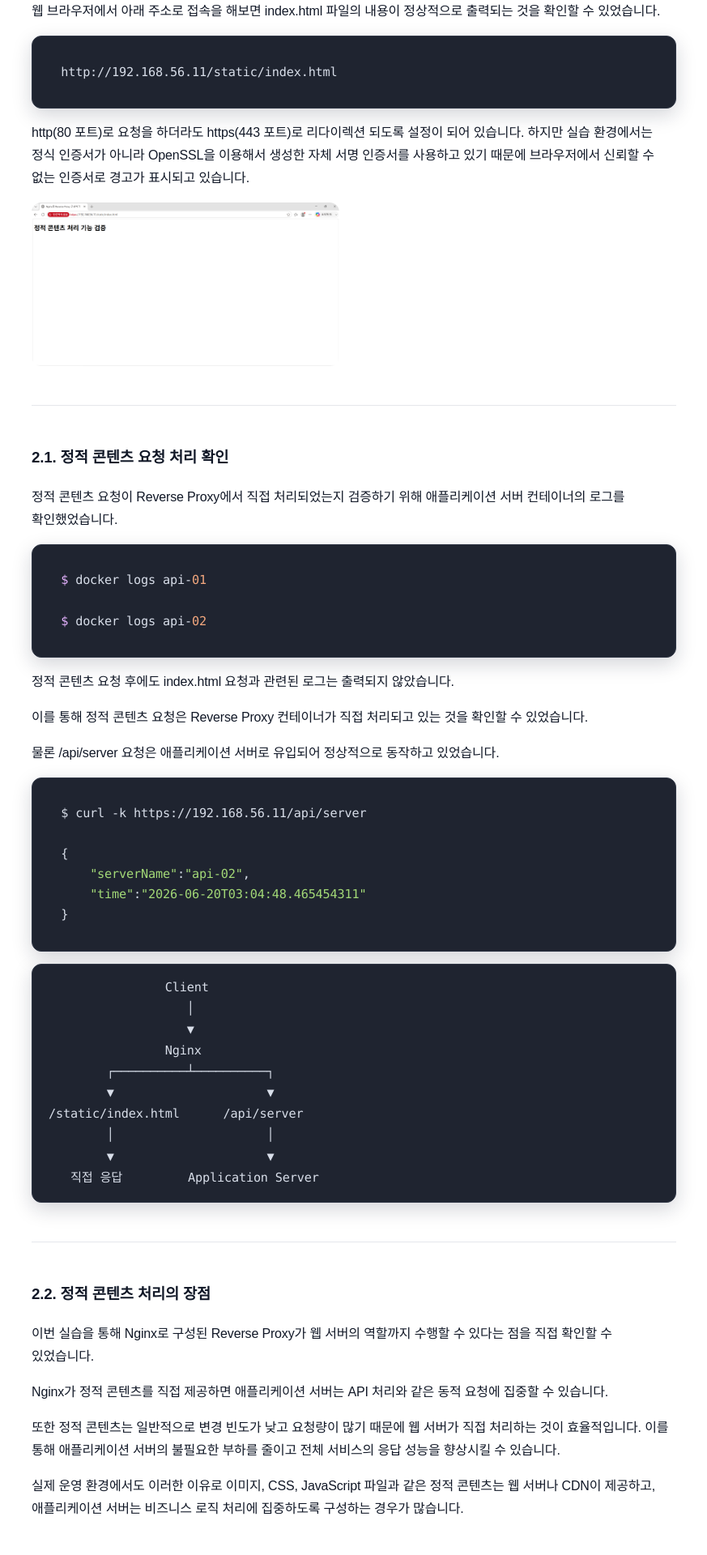
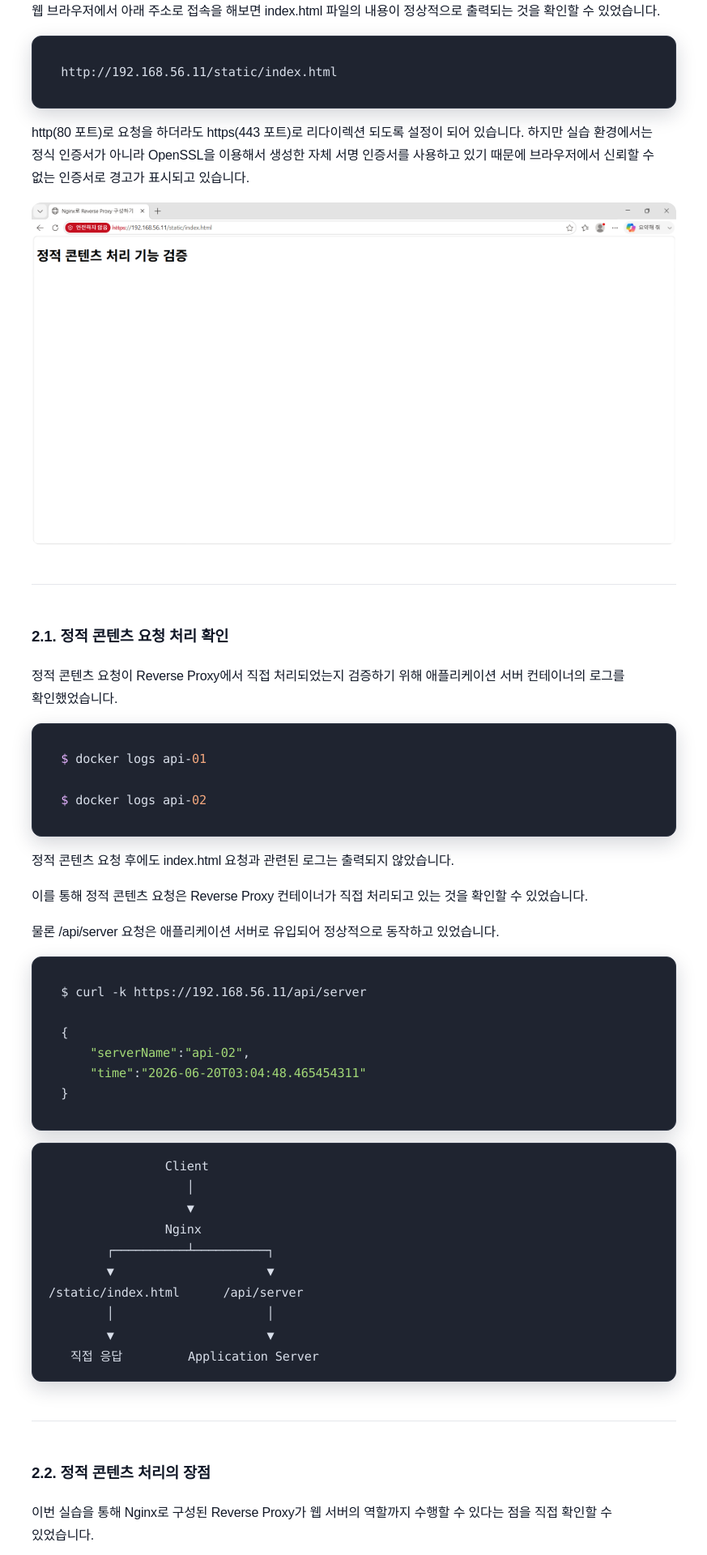
Before and after one commit to sanghoon-lee/sanghoon-lee.github.io, a Jekyll site: the page built from _posts/2026-06-17-nginx-rp7.md, in a window 1280 px wide. Shown: the part 4024-5944 px from the top of the page at 81% size, without its empty margins (203-1076 px from the left). Built offline with Jekyll 4.4.1, drawn with Linux system fonts in a browser that asks for light colours; nearby versions of some CDN libraries; comment, search, counter and statistics services are not loaded.

Commit message:
RP 포스팅 7부 작성 완료

```diff
--- a/_posts/2026-06-17-nginx-rp7.md
+++ b/_posts/2026-06-17-nginx-rp7.md
@@ -149,7 +149,7 @@ http://192.168.56.11/static/index.html
 
 http(80 포트)로 요청을 하더라도 https(443 포트)로 리다이렉션 되도록 설정이 되어 있습니다. 하지만 실습 환경에서는 정식 인증서가 아니라 OpenSSL을 이용해서 생성한 자체 서명 인증서를 사용하고 있기 때문에 브라우저에서 신뢰할 수 없는 인증서로 경고가 표시되고 있습니다.
 
-<img class="main-image" src="/assets/images/index-html.png" alt="index.html">
+<img class="sub-image" src="/assets/images/index-html.png" alt="index.html">
 
 ---
 
```
